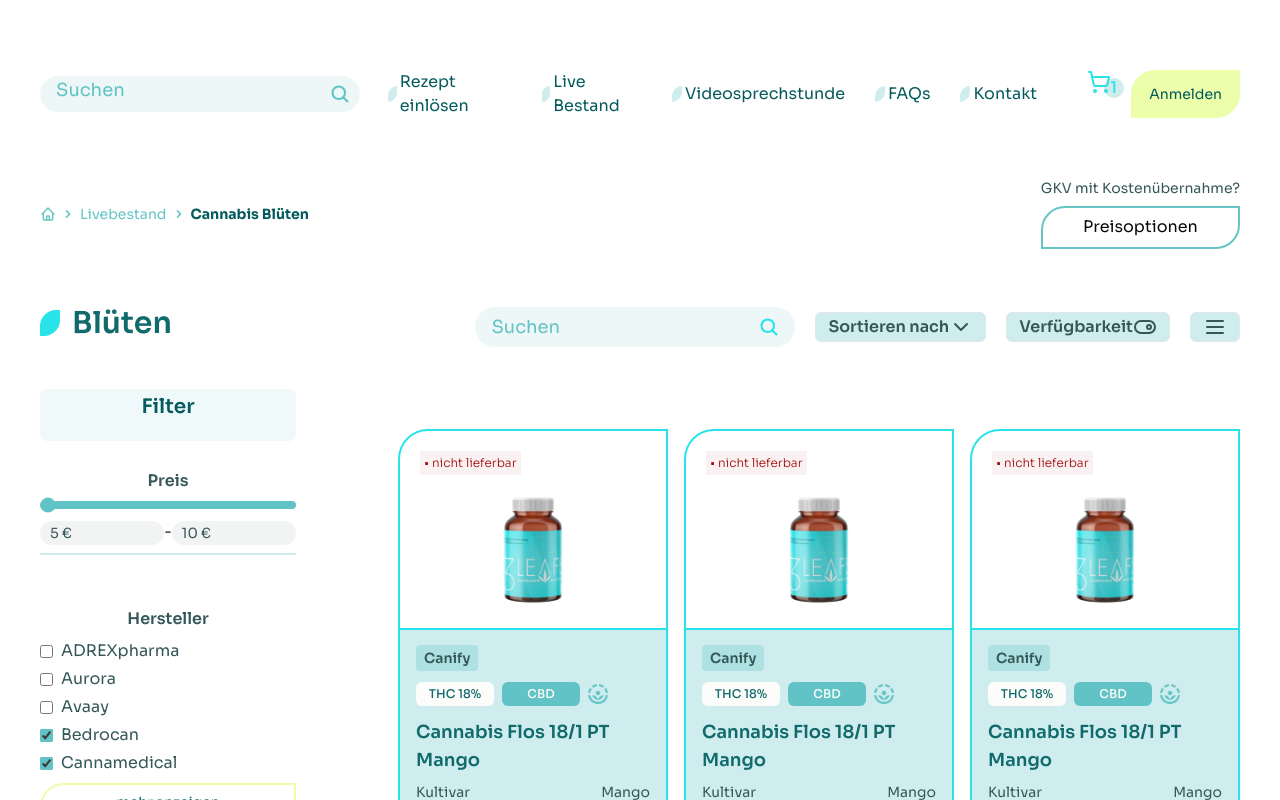
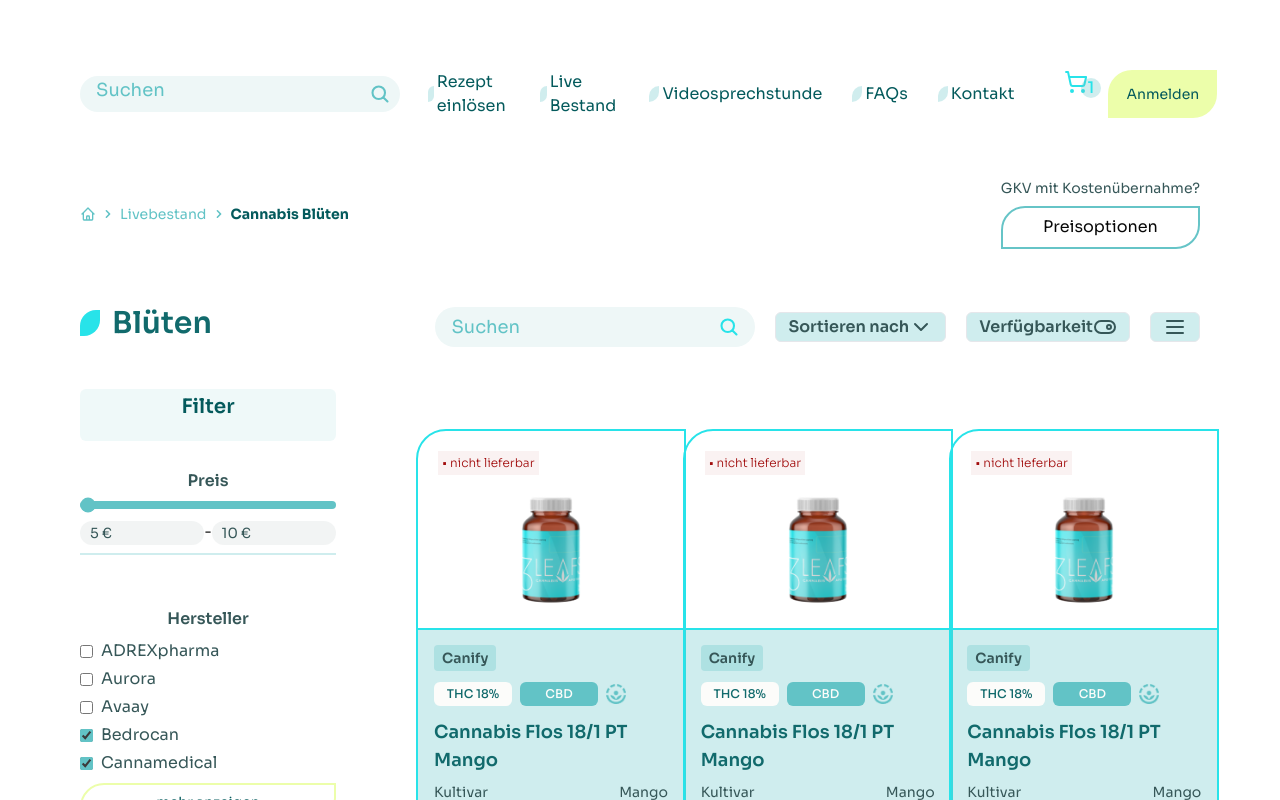
Before and after one commit to nitin2602/NextJS-b7-Assignment, a Next.js app: page / in a window 1280 px wide. Shown: the top 800 px of the page. Built offline with nearby package versions, Linux system fonts and the light colour scheme.

Commit message:
Margin changes

```diff
--- a/app/UI/Homepage.tsx
+++ b/app/UI/Homepage.tsx
@@ -8,7 +8,7 @@
 function Homepage() {
   return (
     <>
-        <div className=" flex-col justify-center items-center mt-8 mx-5 md:mt-[70px] md:mx-10 ">
+        <div className=" flex-col justify-center items-center mt-8 mx-5 md:mt-[70px] md:mx-20 ">
           <Navbar />
           <Header />
           <Topbar />
```
